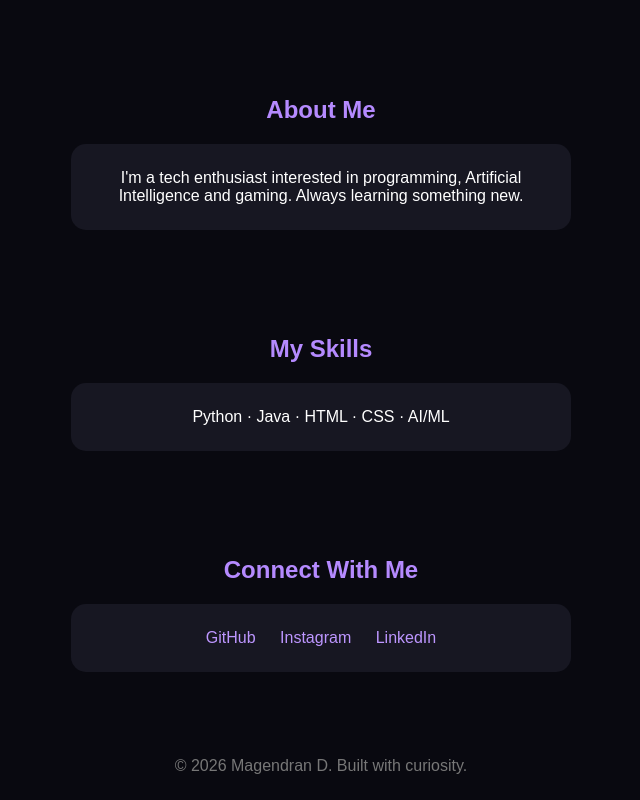
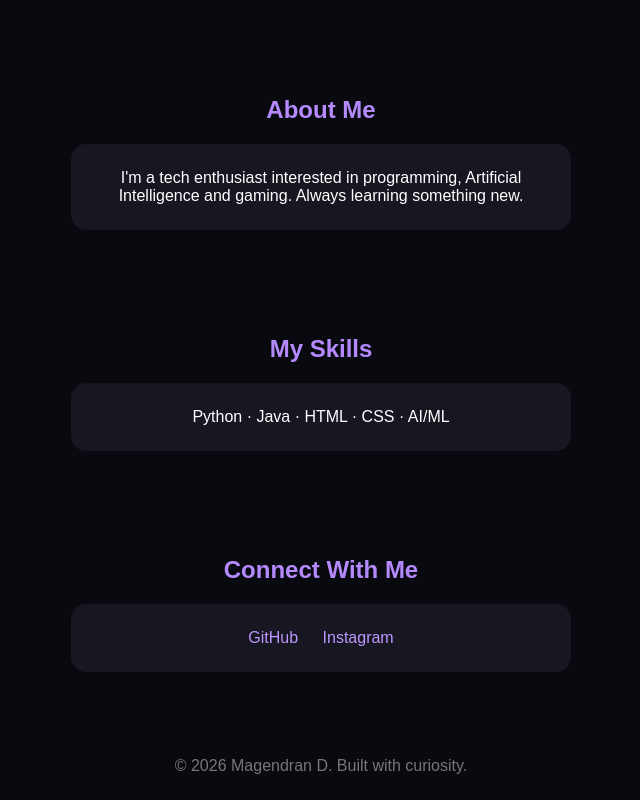
Before and after one commit to Magendran717/Magendran717.github.io, a plain HTML site: page index.html in a window 1280 px wide. Shown: the part 356-1156 px from the top of the page, without its empty margins (319-959 px from the left). Drawn offline with Linux system fonts and the light colour scheme.

Commit message:
Update index.html

```diff
--- a/index.html
+++ b/index.html
@@ -108,7 +108,6 @@
         <div class="card">
             <a href="https://github.com/Magendran717">GitHub</a>
             <a href="https://instagram.com/magzzz_17">Instagram</a>
-            <a href="https://www.linkedin.com/in/magendrand?utm_source=share_via&utm_content=profile&utm_medium=member_android">LinkedIn</a>
         </div>
     </section>
 
```
